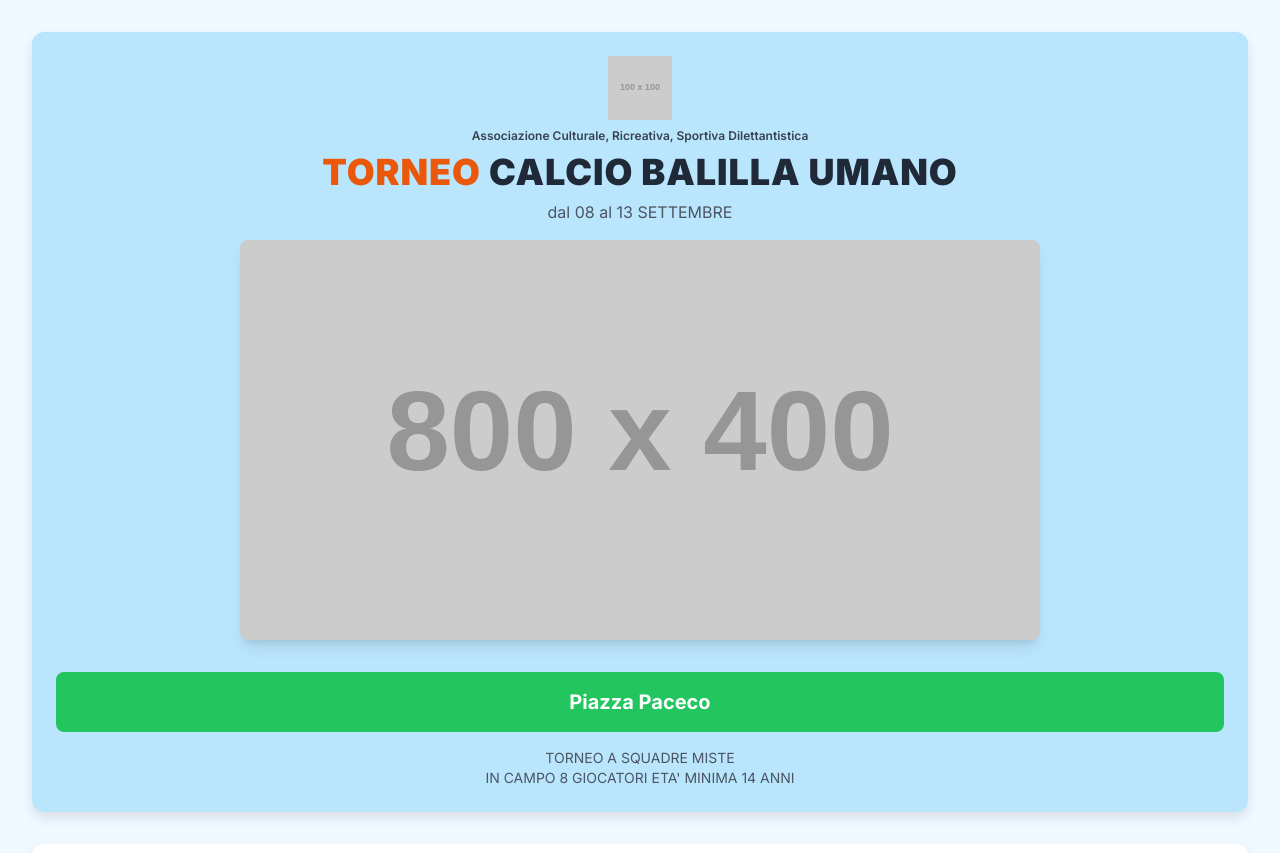
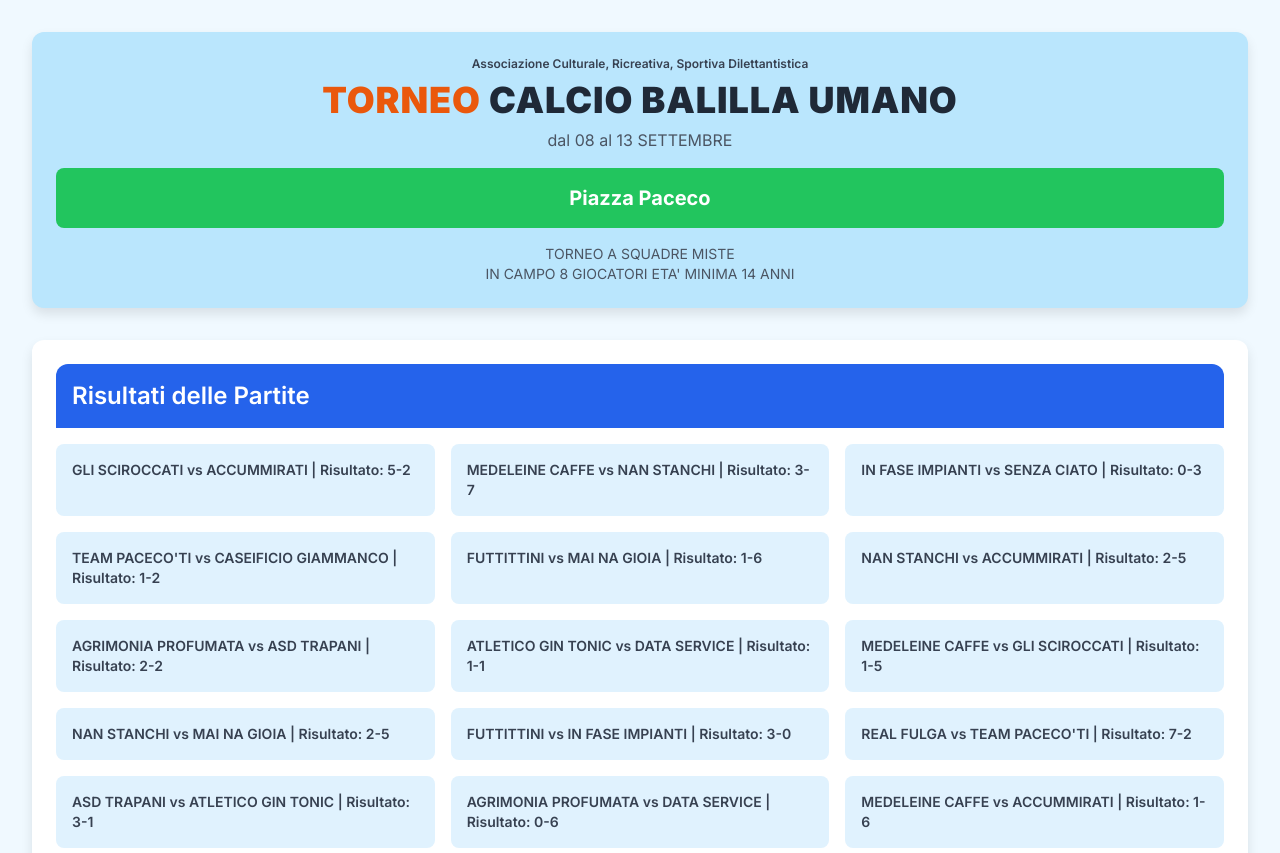
Before and after one commit to nzo1986/Risultati, a plain HTML site: page Index.html in a window 1280 px wide. Shown: the top 853 px of the page. Drawn offline with nearby package versions, Linux system fonts and the light colour scheme; placeholder pictures from the web are drawn by us.

Commit message:
Update Index.html

```diff
--- a/Index.html
+++ b/Index.html
@@ -47,7 +47,7 @@
         <!-- New top section with details from the poster -->
         <div class="card p-4 sm:p-6 mb-6 sm:mb-8 text-center bg-sky-200">
             <div class="flex flex-col items-center justify-center">
-                <img src="https://placehold.co/100x100/ffffff/000000?text=NUOVI+ORIZZONTI" alt="Logo Nuovi Orizzonti" class="h-16 w-16 mb-2">
+
                 <p class="text-xs text-gray-700 font-semibold">Associazione Culturale, Ricreativa, Sportiva Dilettantistica</p>
                 <h1 class="text-3xl sm:text-4xl font-extrabold text-gray-800 tracking-wide mt-2">
                     <span class="text-orange-600">TORNEO</span> CALCIO BALILLA UMANO
@@ -55,9 +55,6 @@
                 <p class="text-sm sm:text-base text-gray-600 mt-2">
                     dal 08 al 13 SETTEMBRE
                 </p>
-                <div class="my-4">
-                    <img src="https://placehold.co/800x400/86efac/ffffff?text=Immagine+di+una+partita+di+calcio+balilla+umano" alt="Immagine di una partita di calcio balilla umano" class="mx-auto rounded-lg shadow-lg">
-                </div>
             </div>
             <div class="p-2 sm:p-4 bg-green-500 rounded-lg text-white font-bold my-4">
                 <p class="text-lg sm:text-xl">Piazza Paceco</p>
```
